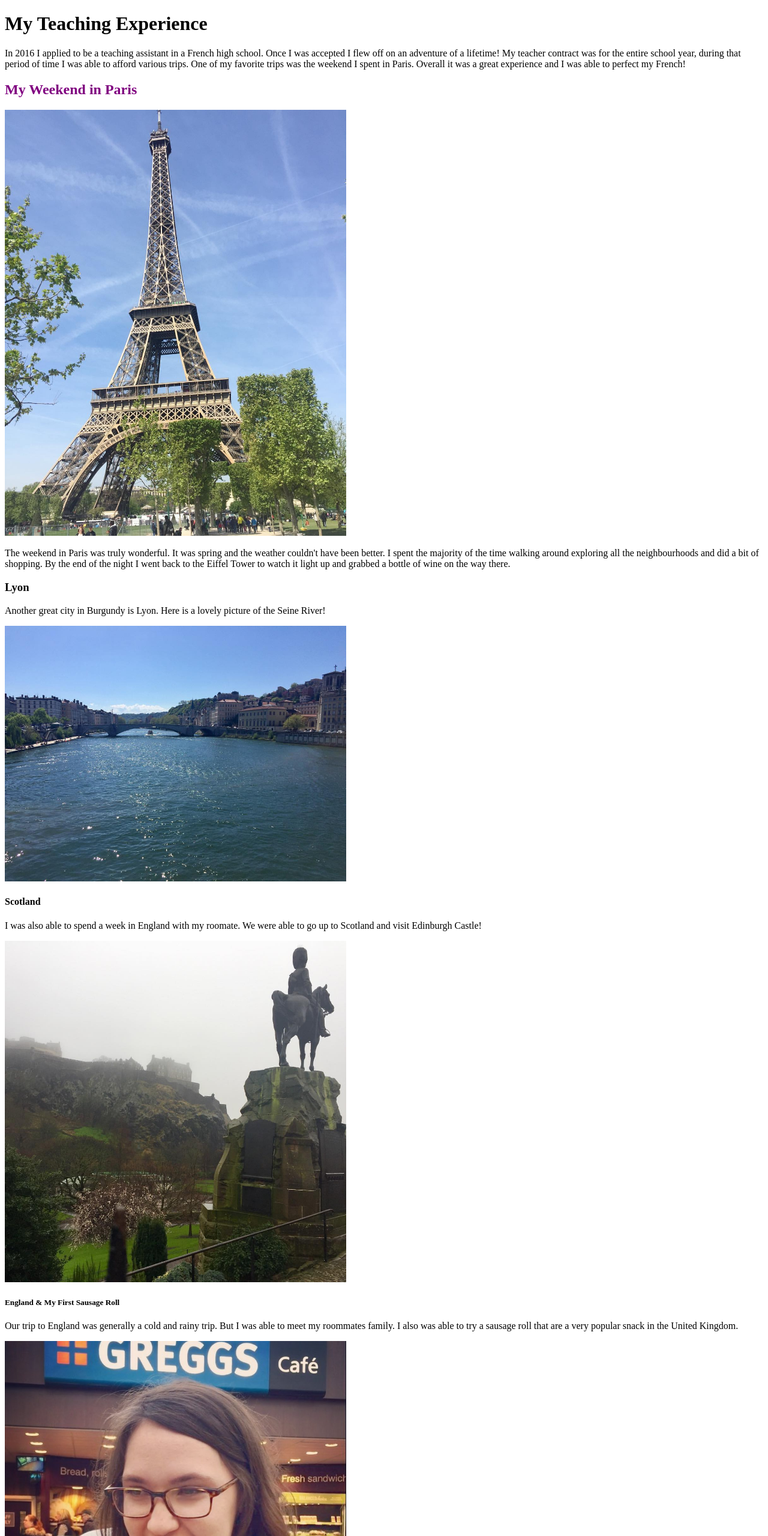
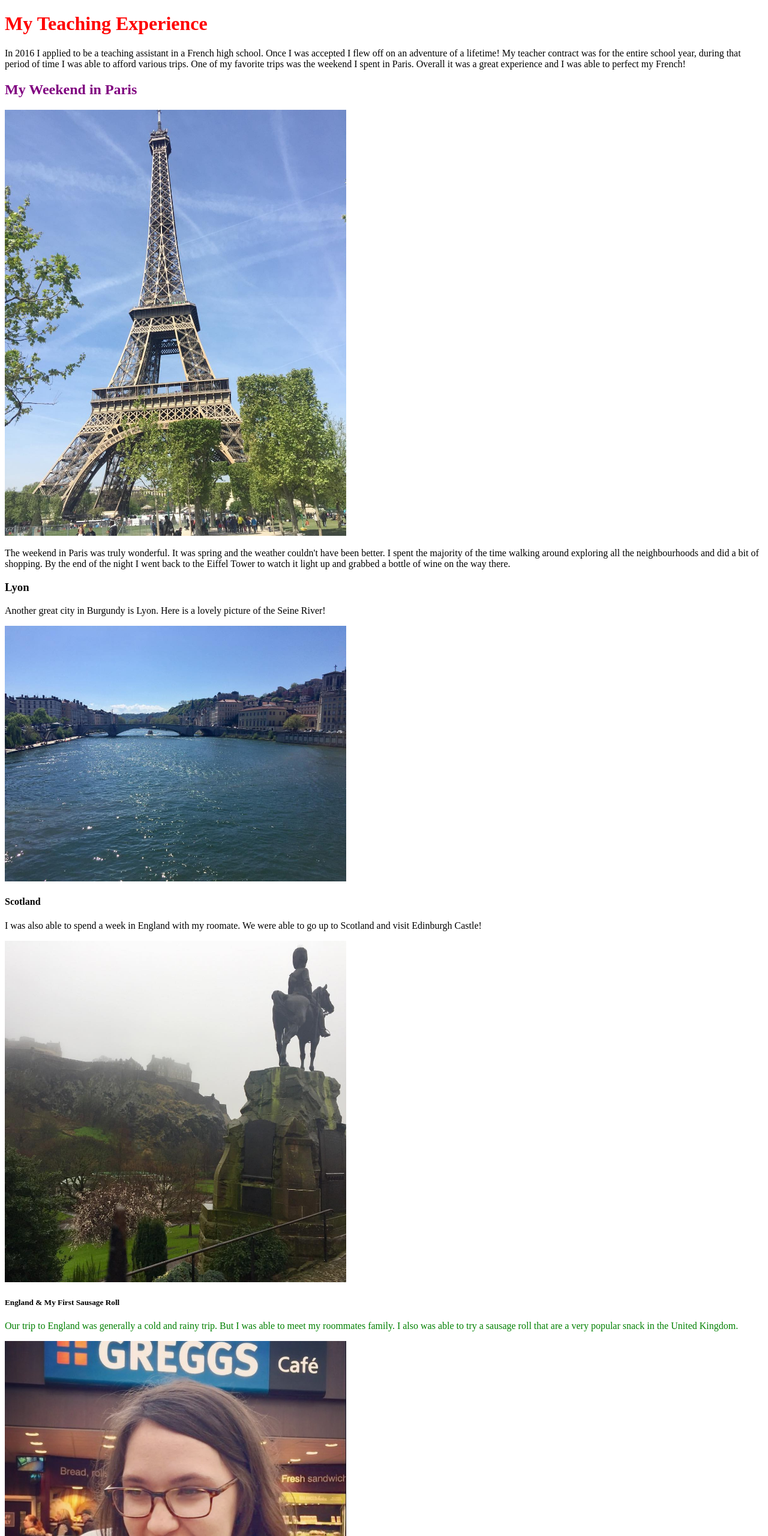
Before and after one commit to LC101-September-2021/assignment-4-html-me-something-ViktoriaKovacs95, a website: page index.html in a window 1280 px wide. Shown: the top 2560 px of the page at 60% size. Drawn offline with Linux system fonts and the light colour scheme.

Commit message:
new content

```diff
--- a/index.html
+++ b/index.html
@@ -6,7 +6,7 @@
 </head>
    <body>
       <main>
-      <h1>My Teaching Experience</h1>
+      <h1 id="mainHeading">My Teaching Experience</h1>
       <p>In 2016 I applied to be a teaching assistant in a French high school.
          Once I was accepted I flew off on an adventure of a lifetime! My teacher contract was for the entire
          school year, during that period of time I was able to afford various trips. One of my favorite trips was the
@@ -30,7 +30,7 @@
           <img src = "Images/scotland_castle.jpg">
 
           <h5>England &amp; My First Sausage Roll</h5>
-          <p> Our trip to England was generally a cold and rainy trip. But I was able to meet my roommates family. I also was able to try
+          <p class="funParagraph" id="testP"> Our trip to England was generally a cold and rainy trip. But I was able to meet my roommates family. I also was able to try
              a sausage roll that are a very popular snack in the United Kingdom.</p>
              <img src="Images/greggs_england.jpg">
 
--- a/styles.css
+++ b/styles.css
@@ -5,8 +5,14 @@ img {
 body{
     margin : 8px;
   }
-
+#mainHeading {
+  color:red;
+}
 
   .index-h2 {
     color: purple;
   }
+
+  #testP {
+    color:green;
+  }
```
